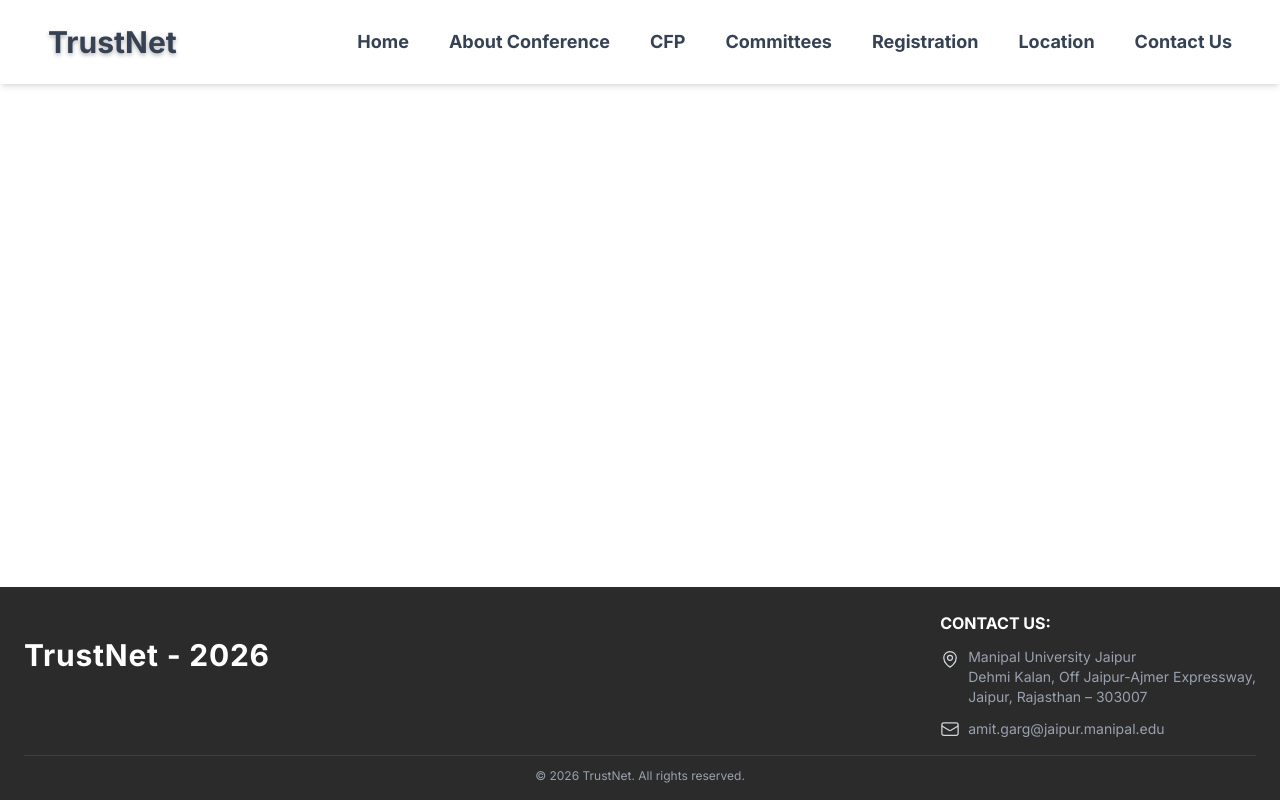
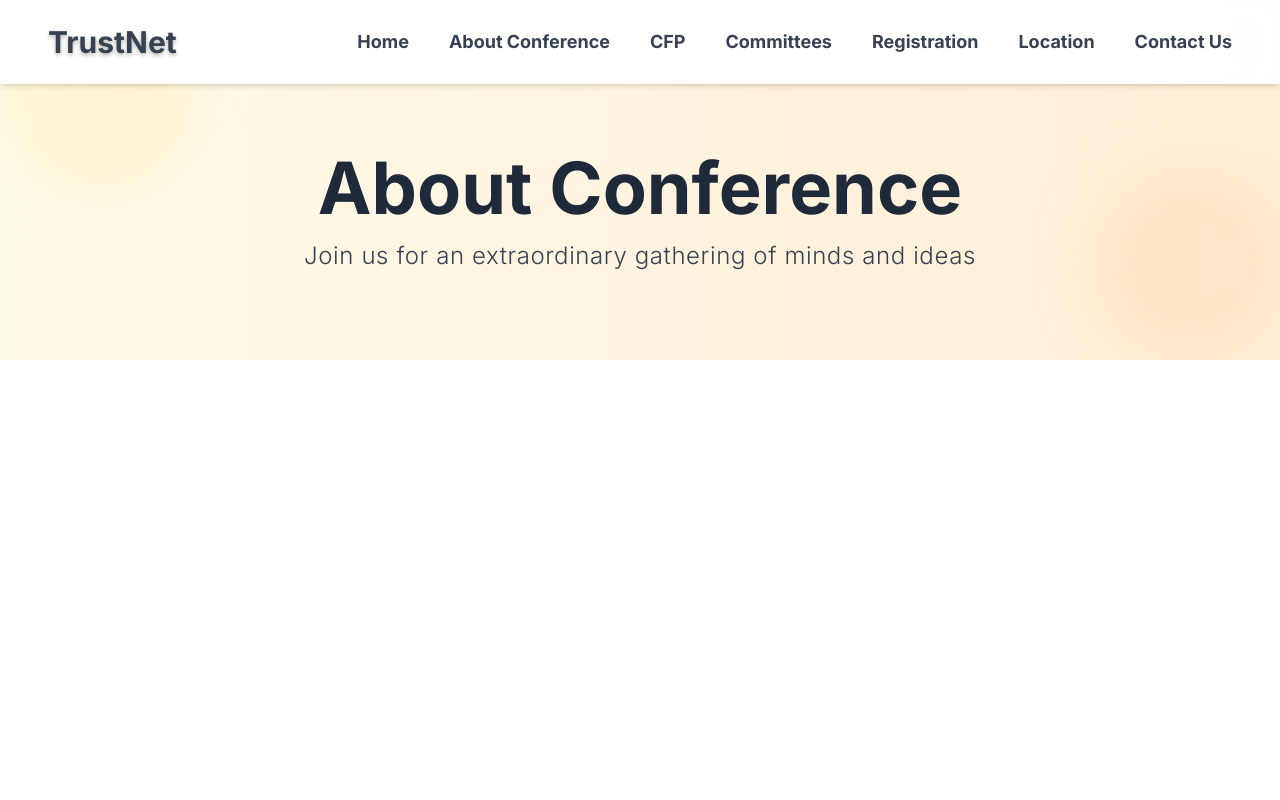
Before and after one commit to InternetMadeCoder/trustnet-2026, a React (Vite) app: page /aboutconference in a window 1280 px wide. Shown: the top 800 px of the page. Built offline with nearby package versions, Linux system fonts and the light colour scheme.

Commit message:
hero section about conference

```diff
--- a/src/App.jsx
+++ b/src/App.jsx
@@ -10,6 +10,7 @@
 import Navbar from "./components/Navbar";
 import Footer from "./components/Footer";
 import HomePage from "./components/home/HomePage";
+import AboutConference from "./components/about-conference/AboutConference";
 
 function AppContent() {
   const navigate = useNavigate();
@@ -44,6 +45,7 @@
             path="/contact"
             element={<div className="p-4">Contact Page</div>}
           />
+          <Route path="/aboutconference" element={<AboutConference />} />
         </Routes>
       </div>
       <Footer />
--- a/src/components/Navbar.jsx
+++ b/src/components/Navbar.jsx
@@ -100,7 +100,9 @@
           <Link
             key={item}
             to={
-              item === "Home" ? "/" : `/${item.toLowerCase().replace(" ", "")}`
+              item === "Home"
+                ? "/"
+                : `/${item.toLowerCase().replace(/\s+/g, "")}` // Updated replace pattern
             }
             className={linkClasses}
             onClick={(e) => handleNavClick(e, item)}
@@ -133,7 +135,7 @@
               to={
                 item === "Home"
                   ? "/"
-                  : `/${item.toLowerCase().replace(" ", "")}`
+                  : `/${item.toLowerCase().replace(/\s+/g, "")}` // Updated replace pattern
               }
               className={linkClasses}
               onClick={(e) => {
--- /dev/null
+++ b/src/components/about-conference/AboutConference.jsx
@@ -0,0 +1,13 @@
+import React from "react";
+import Hero from "./Hero";
+
+const AboutConference = () => {
+  return (
+    <main className="min-h-screen">
+      <Hero />
+      {/* Add your additional content sections here */}
+    </main>
+  );
+};
+
+export default AboutConference;
--- /dev/null
+++ b/src/components/about-conference/Hero.jsx
@@ -0,0 +1,40 @@
+import React, { useState, useEffect } from "react";
+
+const Hero = () => {
+  const [isVisible, setIsVisible] = useState(false);
+
+  useEffect(() => {
+    setIsVisible(true);
+  }, []);
+
+  return (
+    <div className="relative h-[45vh] flex items-center justify-center overflow-hidden">
+      {/* Gradient Background */}
+      <div className="absolute inset-0 bg-gradient-to-r from-amber-50 to-orange-100">
+        {/* Decorative circles */}
+        <div className="absolute top-0 left-0 w-48 h-48 bg-amber-200 rounded-full mix-blend-multiply filter blur-xl opacity-20 animate-blob"></div>
+        <div className="absolute bottom-0 right-0 w-48 h-48 bg-orange-200 rounded-full mix-blend-multiply filter blur-xl opacity-20 animate-blob animation-delay-2000"></div>
+      </div>
+
+      {/* Content */}
+      <div className="relative z-10 text-center px-4 translate-y-8">
+        <h1
+          className={`text-5xl md:text-7xl font-extrabold text-gray-800 mb-4 transition-all duration-700 ${
+            isVisible ? "opacity-100 translate-y-0" : "opacity-0 translate-y-8"
+          }`}
+        >
+          About Conference
+        </h1>
+        <p
+          className={`text-xl md:text-2xl text-gray-700 max-w-2xl mx-auto font-light tracking-wide transition-all duration-700 delay-300 ${
+            isVisible ? "opacity-100 translate-y-0" : "opacity-0 translate-y-8"
+          }`}
+        >
+          Join us for an extraordinary gathering of minds and ideas
+        </p>
+      </div>
+    </div>
+  );
+};
+
+export default Hero;
--- /dev/null
+++ b/src/styles/globals.css
@@ -0,0 +1,50 @@
+@layer utilities {
+  .animation-delay-2000 {
+    animation-delay: 2s;
+  }
+  .animation-delay-4000 {
+    animation-delay: 4s;
+  }
+}
+
+@keyframes blob {
+  0% {
+    transform: translate(0px, 0px) scale(1);
+  }
+  33% {
+    transform: translate(30px, -50px) scale(1.1);
+  }
+  66% {
+    transform: translate(-20px, 20px) scale(0.9);
+  }
+  100% {
+    transform: translate(0px, 0px) scale(1);
+  }
+}
+
+.animate-blob {
+  animation: blob 7s infinite;
+}
+
+@keyframes fadeInUp {
+  0% {
+    opacity: 0;
+    transform: translateY(20px);
+  }
+  100% {
+    opacity: 1;
+    transform: translateY(0);
+  }
+}
+
+.animate-fadeInUp {
+  animation: fadeInUp 0.8s ease-out forwards;
+}
+
+.delay-100 {
+  animation-delay: 100ms;
+}
+
+.delay-200 {
+  animation-delay: 200ms;
+}
--- /dev/null
+++ b/styles/globals.css
@@ -0,0 +1,51 @@
+/* Add your global styles here */
+
+@layer utilities {
+  .animation-delay-2000 {
+    animation-delay: 2s;
+  }
+  .animation-delay-4000 {
+    animation-delay: 4s;
+  }
+}
+
+@keyframes blob {
+  0% {
+    transform: translate(0px, 0px) scale(1);
+  }
+  33% {
+    transform: translate(30px, -50px) scale(1.1);
+  }
+  66% {
+    transform: translate(-20px, 20px) scale(0.9);
+  }
+  100% {
+    transform: translate(0px, 0px) scale(1);
+  }
+}
+
+.animate-blob {
+  animation: blob 7s infinite;
+}
+
+@keyframes slideUp {
+  from {
+    opacity: 0;
+    transform: translateY(30px);
+  }
+  to {
+    opacity: 1;
+    transform: translateY(0);
+  }
+}
+
+.slide-up {
+  opacity: 0;
+  animation: slideUp 0.8s ease-out forwards;
+}
+
+.delay-300 {
+  animation-delay: 300ms;
+}
+
+/* Add your global styles here */
```
